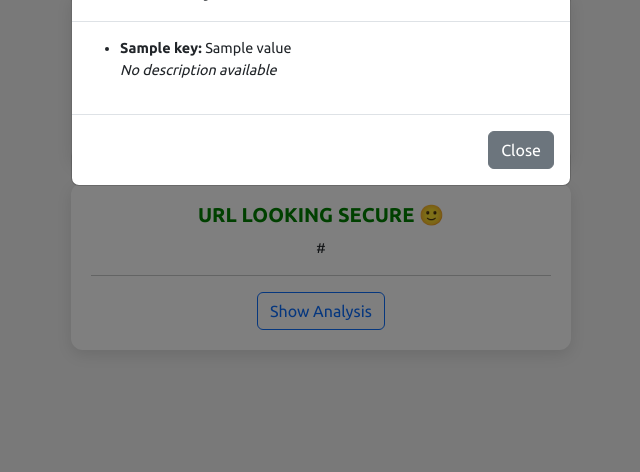
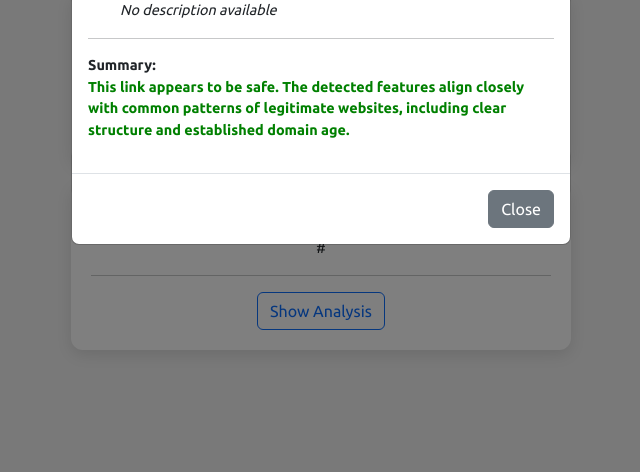
Before and after one commit to moemugi/Clink, a Flask app: template templates/index.html in a window 1280 px wide, after a click on "Show Analysis". Shown: the part 328-800 px from the top of the page, without its empty margins (319-959 px from the left). Run offline with Flask 3, Linux system fonts and the light colour scheme; the template is opened without the code that fills it: most values are stand-ins (such as "Sample title", 1, 10 or a date in 2020).

Commit message:
Update index.html

```diff
--- a/templates/index.html
+++ b/templates/index.html
@@ -256,6 +256,19 @@
   {% endfor %}
 </ul>
 
+          <hr />
+<div class="mt-3">
+  <strong>Summary:</strong>
+  <p class="{% if data.prediction_label == 1 %}danger-text{% else %}safe-text{% endif %}">
+    {% if data.prediction_label == 1 %}
+      This link appears to be <strong>unsafe</strong>. Several characteristics resemble those commonly used in phishing attacks, such as suspicious structure, recent or obscure domain registration, or manipulative content.
+    {% else %}
+      This link appears to be <strong>safe</strong>. The detected features align closely with common patterns of legitimate websites, including clear structure and established domain age.
+    {% endif %}
+  </p>
+</div>
+
+
         </div>
         <div class="modal-footer">
           <button
```
